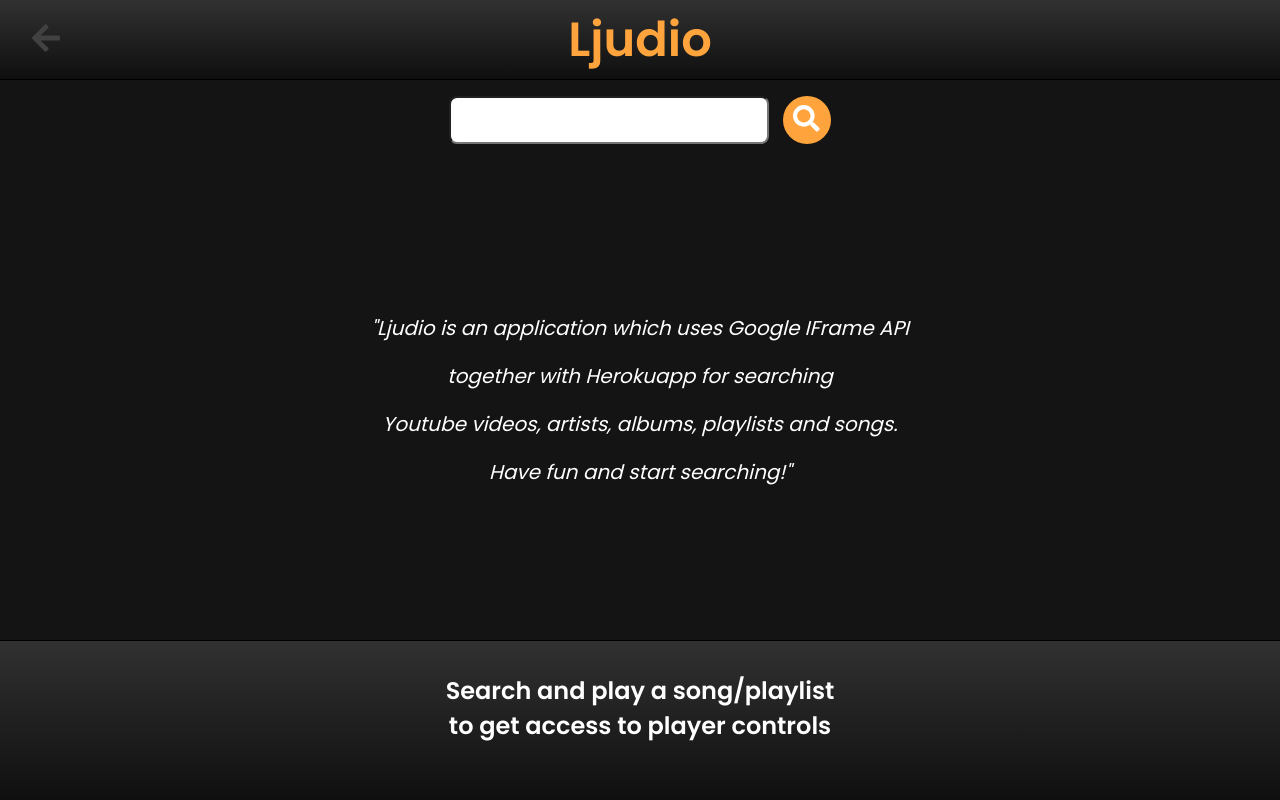
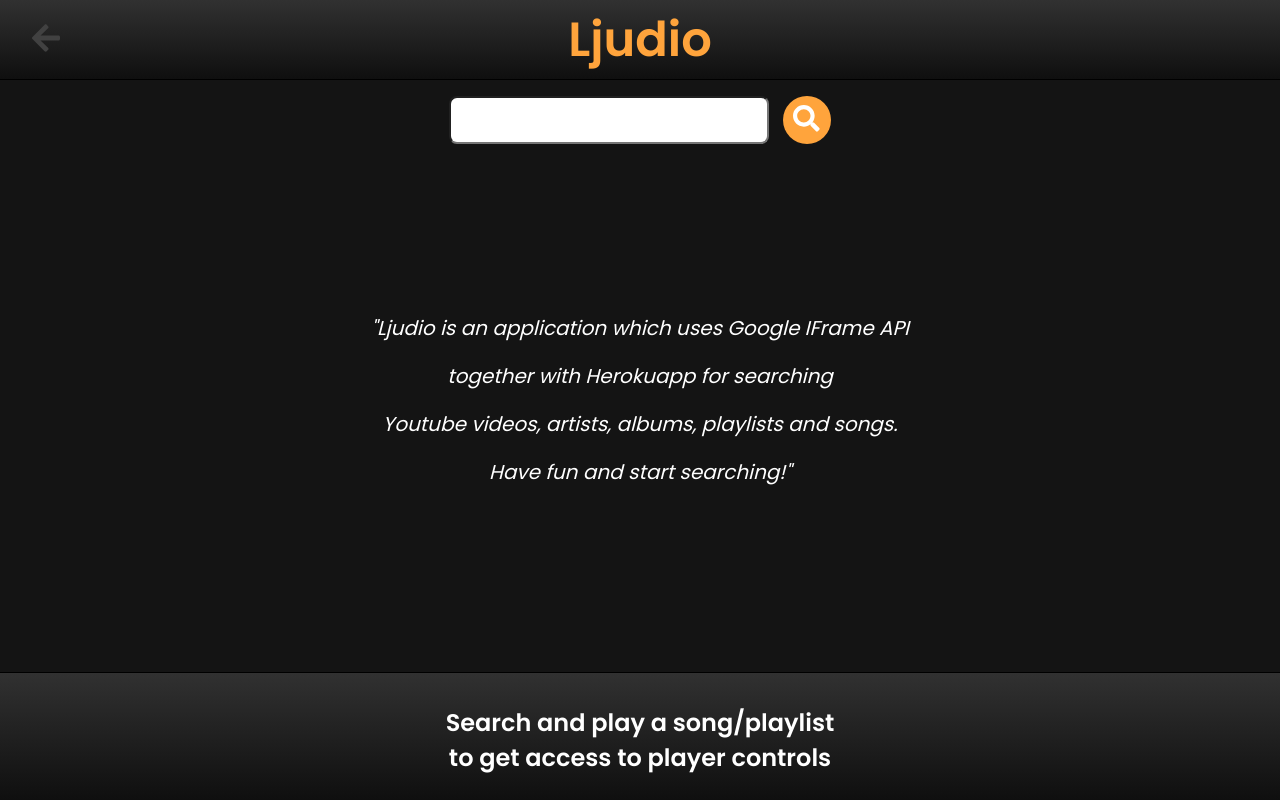
Before and after one commit to StanSeb/Ljudio_website, a React (Vite) app: page / in a window 1280 px wide. Built offline with nearby package versions, Linux system fonts and the light colour scheme.

Commit message:
Footer fix

```diff
--- a/src/index.css
+++ b/src/index.css
@@ -819,7 +819,7 @@ main>#song-container>#play-share>i:hover{
 
 footer{
   background-image: linear-gradient(rgb(49, 49, 49), rgb(15, 15, 15));
-  height: 10rem;
+  height: 8rem;
   width: 100%;
   border-top: 1px solid black;
   position: fixed;
```
